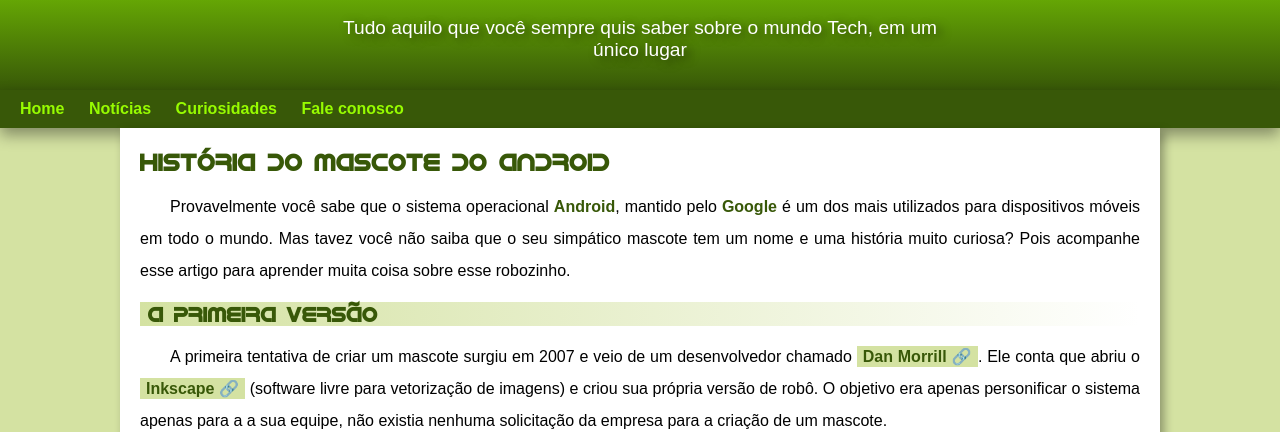
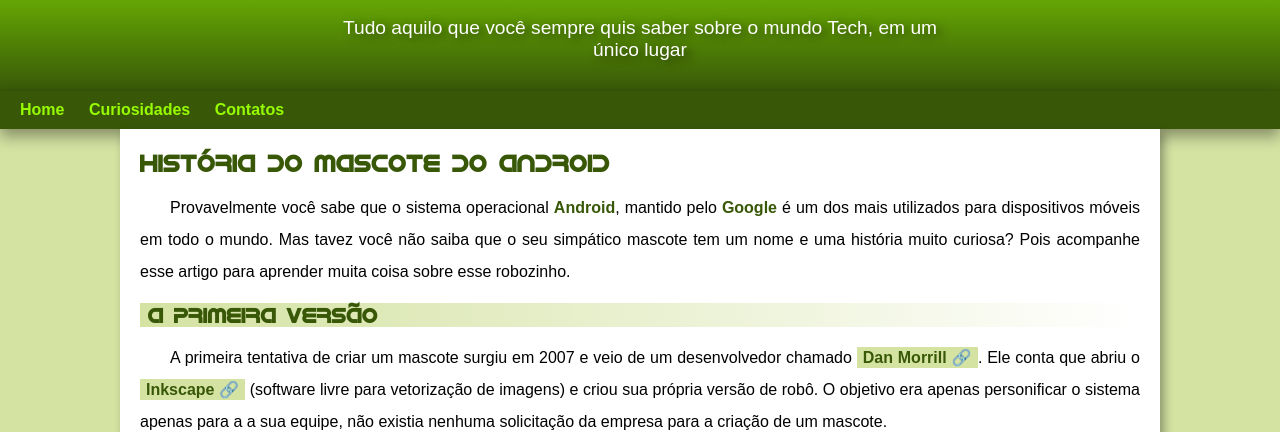
Before and after one commit to BrendonKappel/site-android, a plain HTML site: page index.html in a window 1280 px wide. Shown: the part 100-532 px from the top of the page. Drawn offline with Linux system fonts and the light colour scheme.

Commit message:
correção de problemas
padding e links

```diff
--- a/estilo/style.css
+++ b/estilo/style.css
@@ -55,7 +55,7 @@
     font-size: 1.2em;
     padding-left: 10px;
     padding-right: 10px;
-    padding-bottom: 10px;
+    padding-bottom: 30px;
     max-width: 600px;
     margin: auto;
     text-shadow: 5px 3px 10px rgba(0, 0, 0, 0.521);
--- a/index.html
+++ b/index.html
@@ -15,9 +15,8 @@
     </header>
     <nav>
         <a href="#">Home</a>
-        <a href="#">Notícias</a>
         <a href="#">Curiosidades</a>
-        <a href="#">Fale conosco</a>
+        <a href="#">Contatos</a>
     </nav>
     <main>
         <article>
```
